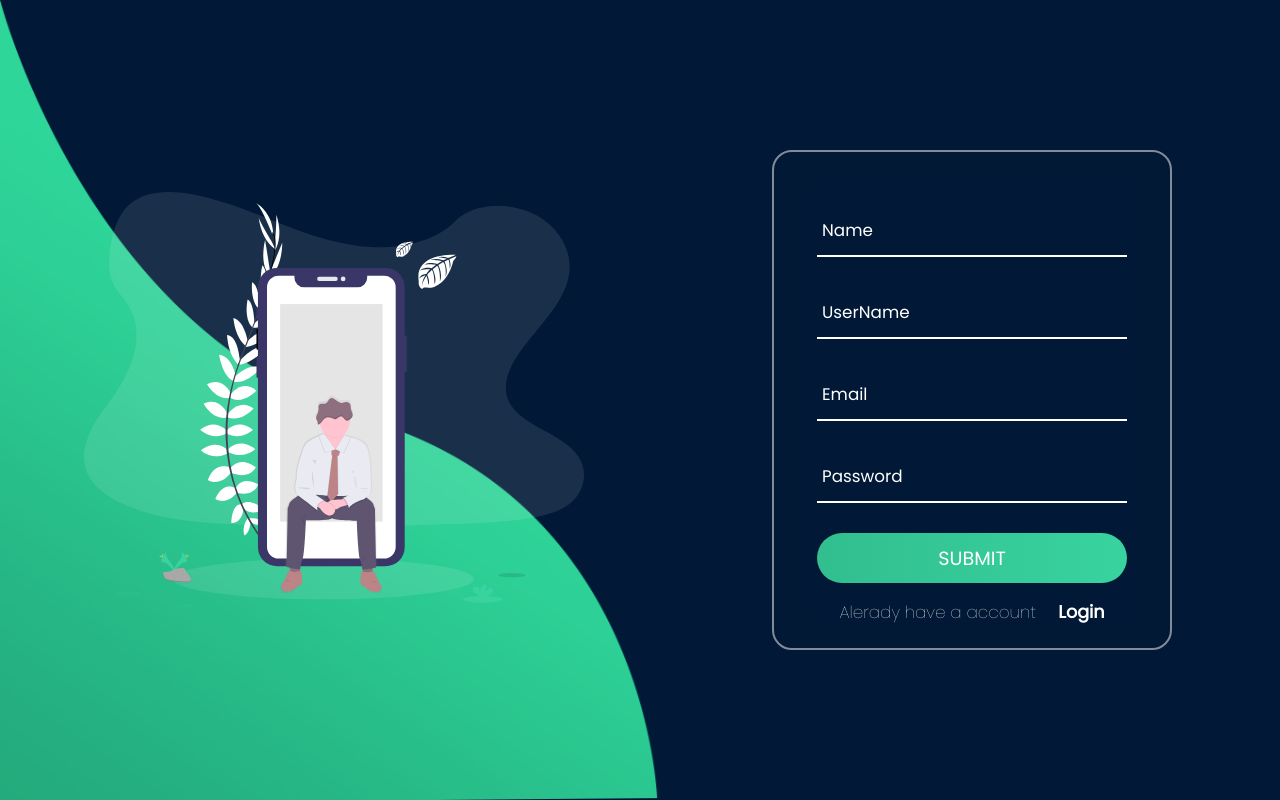
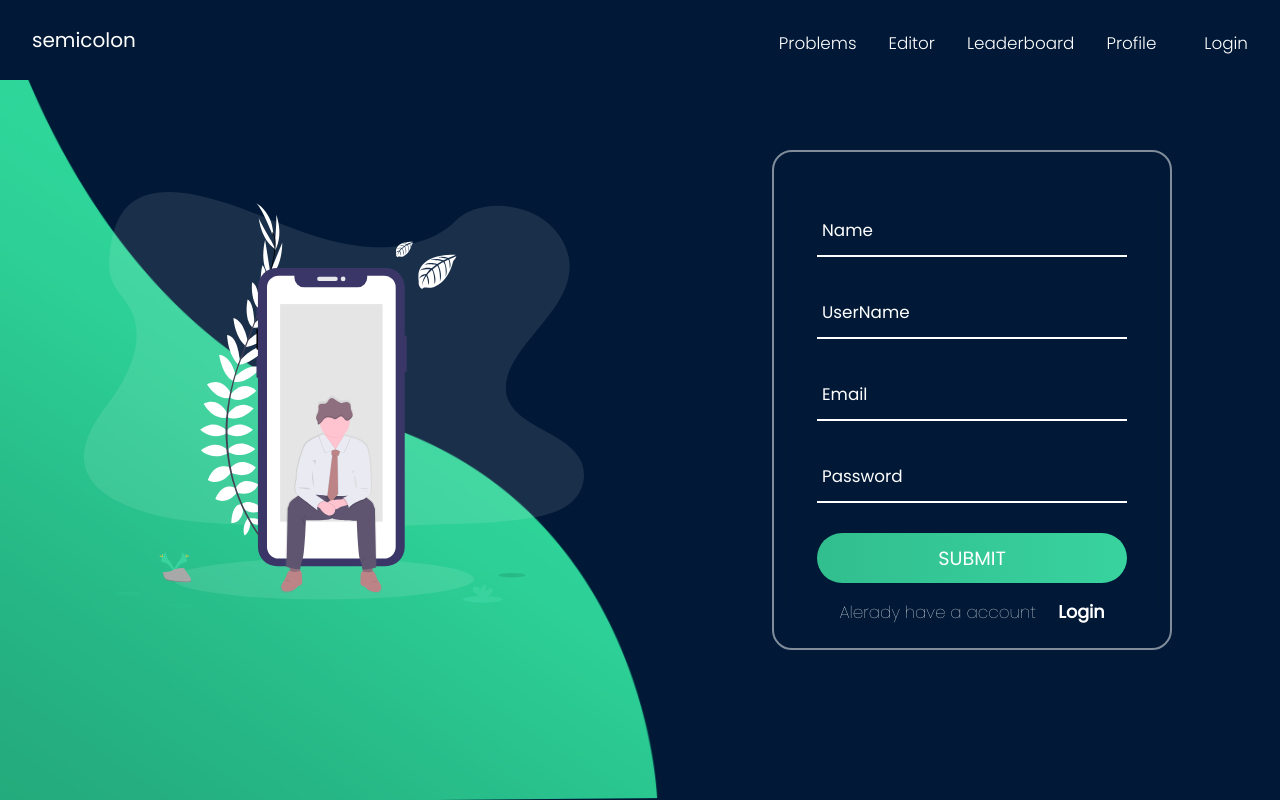
Before and after one commit to Danish1004/online-judge-frontend, a React (Create React App) app: page / in a window 1280 px wide. Built offline with nearby package versions, Linux system fonts and the light colour scheme.

Commit message:
Major change in UI

```diff
--- a/src/components/header/Header.css
+++ b/src/components/header/Header.css
@@ -1,6 +1,6 @@
 .header {
   width: 100%;
-  /* position: fixed; */
+  position: fixed;
   padding: 0 2rem 0 2rem;
   top: 0;
   left: 0;
@@ -8,10 +8,14 @@
   background-color: var(--body-color);
 }
 
+.nav_menu {
+  display: flex;
+  gap: 3rem;
+}
 .nav_container {
   height: 5rem;
   display: flex;
-  justify-content: flex-start;
+  justify-content: space-between;
   align-items: center;
   column-gap: 3rem;
 }
--- a/src/components/header/Header.jsx
+++ b/src/components/header/Header.jsx
@@ -35,6 +35,15 @@ const Header = () => {
               </Link>
             </li>
           </ul>
+          <div className="other-side">
+            <ul>
+              <li className="nav_item">
+                <Link to="/login" className="nav_link">
+                  <i className="uil uil-file-alt nav_icon"></i> Login
+                </Link>
+              </li>
+            </ul>
+          </div>
 
           <i
             className="uil uil-times nav_close"
--- a/src/pages/login/Login.jsx
+++ b/src/pages/login/Login.jsx
@@ -3,6 +3,7 @@ import { Link } from "react-router-dom";
 import wave from "../../images/wave.png";
 import join from "../../images/bg.svg";
 import "./Login.css";
+import Header from "../../components/header/Header";
 const Login = () => {
   const [username, setUsername] = useState("");
   const [password, setPassword] = useState("");
@@ -37,6 +38,7 @@ const Login = () => {
   };
   return (
     <div>
+      <Header />
       <img className="wave" src={wave} alt="wave" />
       <div className="container">
         <div className="img">
--- a/src/pages/registration/Registration.jsx
+++ b/src/pages/registration/Registration.jsx
@@ -3,6 +3,8 @@ import "./Registration.css";
 import wave from "../../images/wave.png";
 import join from "../../images/bg.svg";
 import { Link } from "react-router-dom";
+import Header from "../../components/header/Header";
+
 const Registration = () => {
   const [name, setName] = useState("");
   const [username, setUsername] = useState("");
@@ -36,8 +38,10 @@ const Registration = () => {
       .then((result) => result)
       .catch((error) => error);
   };
+
   return (
     <div>
+      <Header />
       <img className="wave" src={wave} alt="wave" />
       <div className="container">
         <div className="img">
```
